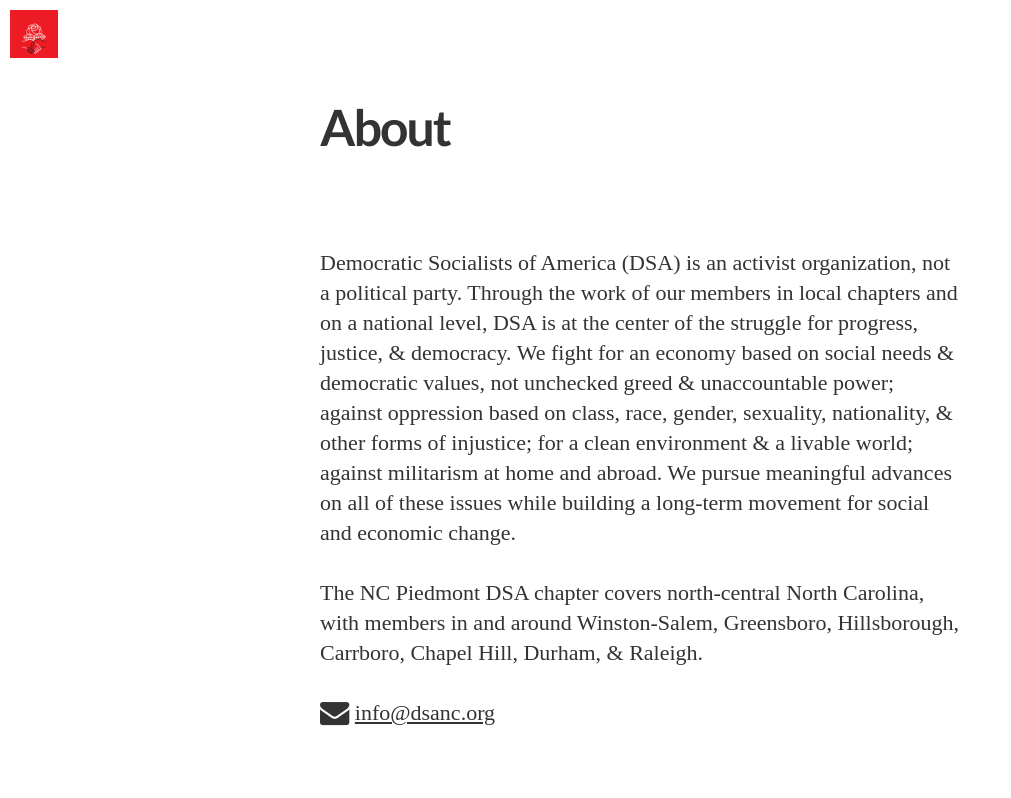
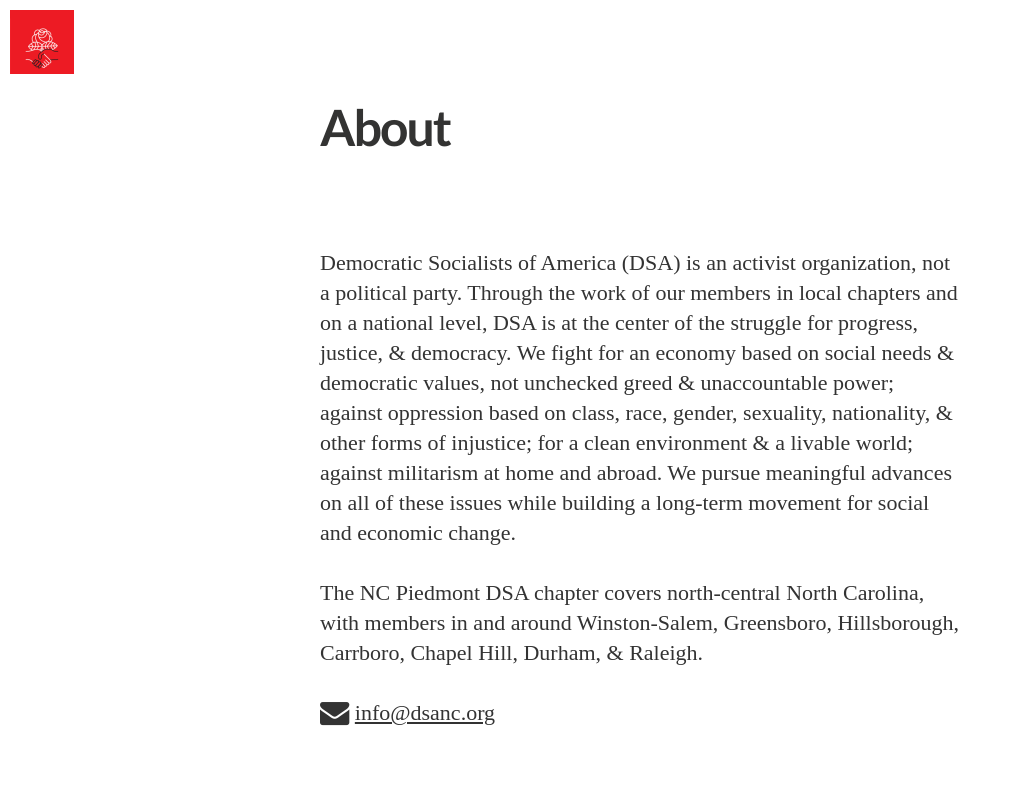
Before and after one commit to cltdsa/NCPiedmontDSA.github.io, a Jekyll site: the page built from about.md, in a window 1280 px wide. Shown: the top 798 px of the page, without its empty margins (0-1011 px from the left). Built offline with Jekyll 4.4.1, drawn with Linux system fonts in a browser that asks for light colours; nearby versions of some CDN libraries; some web fonts are replaced; grey boxes are pictures that could not be loaded.

Commit message:
update main.sass

```diff
--- a/css/main.sass
+++ b/css/main.sass
@@ -43,8 +43,8 @@
   position: fixed
   left: 10px
   top: 10px
-  width: $rs*3
-  height: $rs*3
+  width: $rs*4
+  height: $rs*4
   background-color: #ffffff
   overflow: hidden
   z-index: 99
@@ -53,8 +53,8 @@
     position: absolute
     top: 0px
     left: 0px
-    width: $rs*3
-    height: $rs*3
+    width: $rs*4
+    height: $rs*4
     background-size: cover
     background-repeat: no-repeat
 
```
